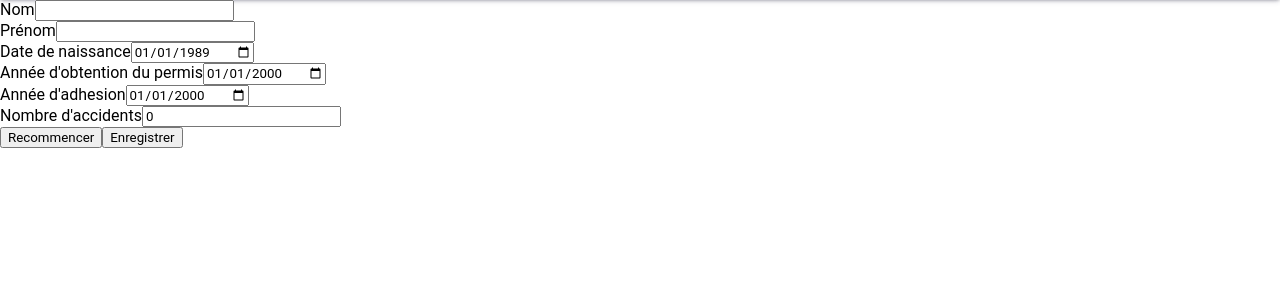
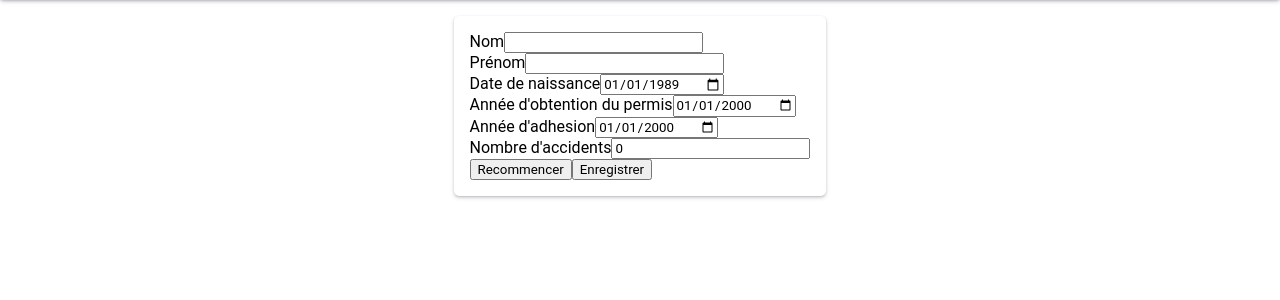
Before and after one commit to Mampionona33/exercice_php_compagnie_assurence, a PHP site: page /create in a window 1280 px wide. Shown: the part 51-351 px from the top of the page. Run offline with PHP 8.4, Linux system fonts and the light colour scheme; style sheets or scripts are compiled from the project's sources.

Commit message:
change style

```diff
--- /dev/null
+++ b/app/src/styles/create.scss
@@ -0,0 +1,5 @@
+.form_create {
+  & > div {
+    display: grid;
+  }
+}
--- a/app/src/styles/style.scss
+++ b/app/src/styles/style.scss
@@ -16,6 +16,21 @@ a {
   color: #000;
 }
 
+.container {
+  display: flex;
+  justify-content: center;
+  align-items: center;
+  margin: 1rem;
+}
+
+.form_container {
+  display: flex;
+  box-shadow: rgba(50, 50, 93, 0.25) 0px 2px 5px -1px,
+    rgba(0, 0, 0, 0.3) 0px 1px 3px -1px;
+  padding: 1rem;
+  border-radius: 5px;
+}
+
 .btn {
   background-color: blue;
   padding: 0.2rem 0.5rem;
--- a/app/template/template.php
+++ b/app/template/template.php
@@ -7,14 +7,15 @@
     <meta name="viewport" content="width=device-width, initial-scale=1.0">
     <link rel="stylesheet" href="../dist/style.css">
     <link href="https://fonts.googleapis.com/icon?family=Material+Icons+Outlined" rel="stylesheet">
-    <link rel="stylesheet" href="../dist/style.css">
     <title><?php echo $title; ?></title>
 </head>
 
 <body>
     <?php include_once "navBar.php" ?>
     <?php echo isset($message) ? $message : ""; ?>
-    <?php echo $content; ?>
+    <div class="container">
+        <?php echo $content; ?>
+    </div>
     <script src="../dist/app-bundle.js"></script>
 </body>
 
--- a/app/view/coducteur.php
+++ b/app/view/coducteur.php
@@ -2,10 +2,10 @@
 function form_create()
 {
     $title = "Add driver";
-    $content = '<div>';
-    $content .= '<form method="POST" action="./create">';
+    $content = '<div class="form_container" >';
+    $content .= '<form class="form_create" method="POST" action="./create">';
 
-    $content .= '<div>';
+    $content .= '<div >';
     $content .= '<label for="nom" >Nom</label>';
     $content .= '<input type="text" id="nom" name="nom" required>';
     $content .= '</div>';
```
